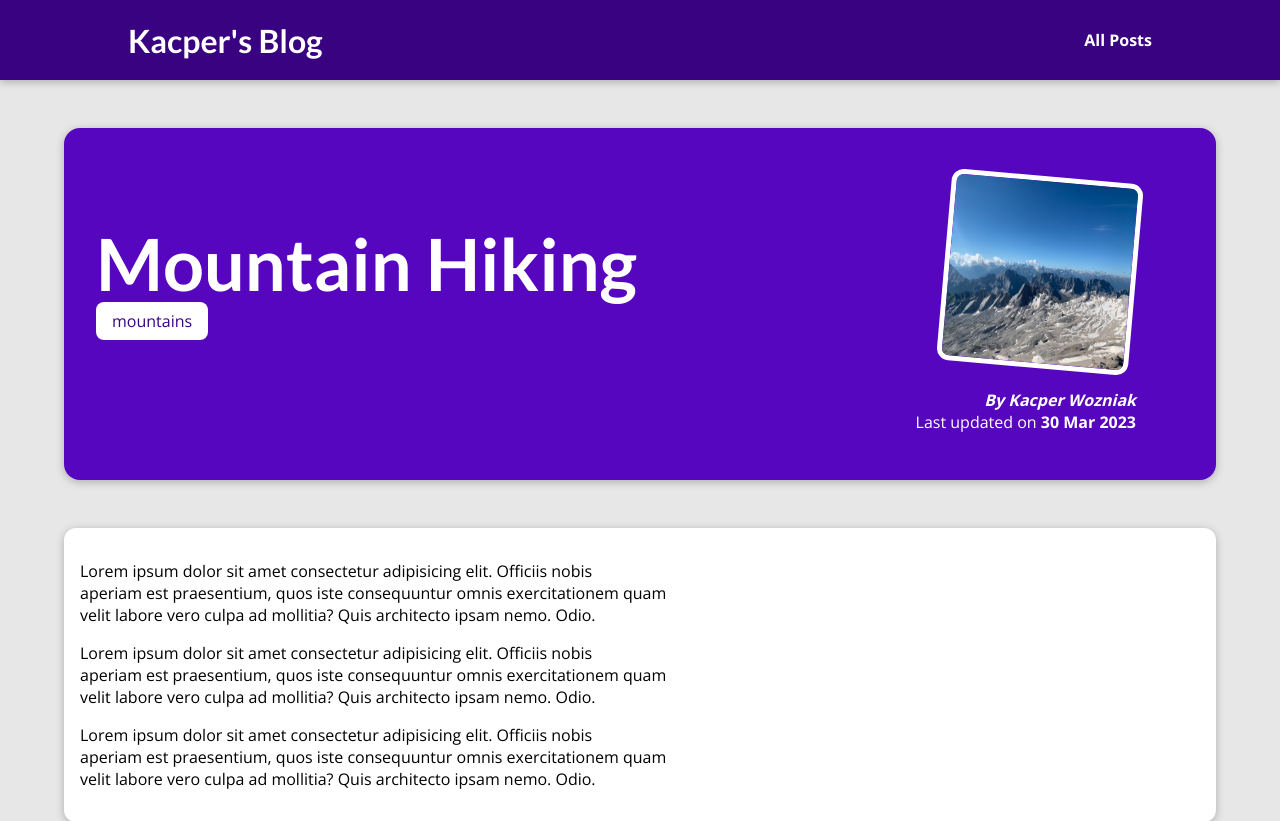
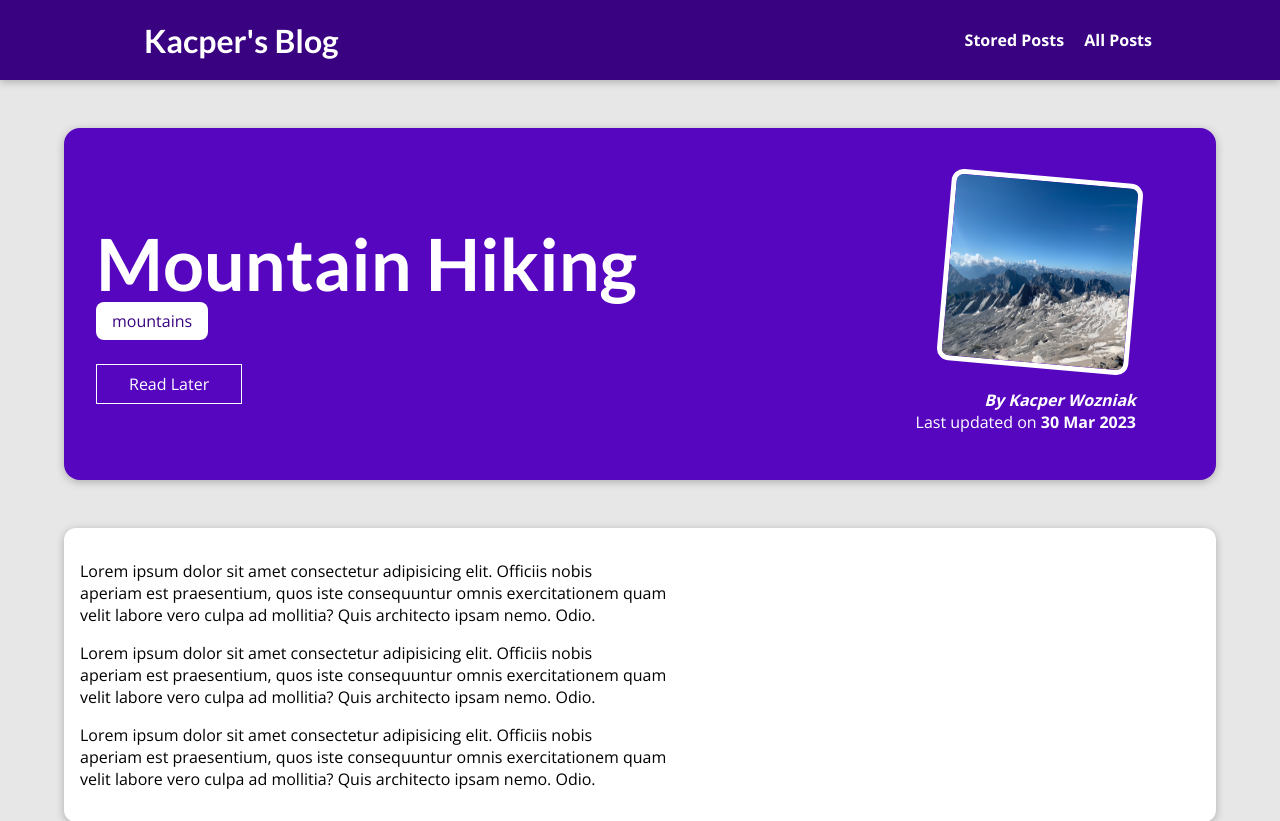
Before and after one commit to Chaki0981/my_site, a Django app: a page that uses templates/base.html in a window 1280 px wide. Shown: the top 821 px of the page. Run offline with Django 4.2, Linux system fonts and the light colour scheme; data comes from the database, SQL or seed files in the repository; both versions use the stored data as it was after the commit.

Commit message:
Read Later function added.

```diff
--- a/blog/templates/blog/all-posts.html
+++ b/blog/templates/blog/all-posts.html
@@ -5,7 +5,6 @@
     <link rel="stylesheet" href="{% static "blog/post.css" %}">
     <link rel="stylesheet" href="{% static "blog/all-posts.css" %}"/>
 {% endblock %}
-%}
 
 {% block content%}
     <section id="all-posts">
@@ -13,7 +12,7 @@
 
         <ul>
             {% for post in all_posts %}
-                {% include 'blog/includes/post.html'%}
+                {% include "blog/includes/post.html"%}
             {% endfor %}
         </ul>
     </section>
--- a/blog/templates/blog/post-detail.html
+++ b/blog/templates/blog/post-detail.html
@@ -33,6 +33,19 @@
                 Last updated on <time> {{post.date|date:"d M Y"}} </time>
             </div>
         </article>
+        <div id="read-later">
+            <form action="{% url "read-later" %}" method="POST">
+                {% csrf_token %}
+                <input type="hidden" name="post_slug" value="{{ post.slug }}">
+                <button>
+                    {% if save_for_later %}
+                        Remove from Read Later list
+                    {% else %}
+                        Read Later
+                    {% endif %}
+                    </button>
+            </form>
+        </div>
     </section>
 
     <main>
--- a/blog/urls.py
+++ b/blog/urls.py
@@ -4,6 +4,7 @@ from . import views
 urlpatterns = [
     path('', views.StartingPageView.as_view(), name='starting-page'),
     path("posts", views.AllPostsView.as_view(), name='posts-page'),
+    path("read-later", views.ReadLaterView.as_view(), name="read-later"),
     path("posts/<slug:slug>", views.ShowPostView.as_view(),
         name='post-detail-page'),
 ]
--- a/blog/views.py
+++ b/blog/views.py
@@ -156,13 +156,24 @@ class ShowPostView(View):
     #     context['comment_form'] = CommentForm()
     #     return context
 
+    def is_stored_post(self, request, post_slug):
+        stored_posts = request.session.get("stored_posts")
+        if stored_posts is not None:
+            is_saved_for_later = post_slug in stored_posts
+        else:
+            is_saved_for_later = False
+        return is_saved_for_later
+
     def get(self, request, slug):
         post = Post.objects.get(slug=slug)
+
+
         context = {
             "post": post,
             "post_tags": post.tag.all(),
             "comment_form": CommentForm(),
             "comments": post.comments.all().order_by("-id"),
+            "save_for_later": self.is_stored_post(request, post.slug),
         }
         return render(request, "blog/post-detail.html", context)
 
@@ -181,5 +192,38 @@ class ShowPostView(View):
             "post_tags": post.tag.all(),
             "comment_form": form,
             "comments": post.comments.all().order_by("-id"),
+            "save_for_later": self.is_stored_post(request, post.slug),
         }
         return render(request, "blog/post-detail.html", context)
+
+class ReadLaterView(View):
+    def get(self, request):
+        stored_posts = request.session.get("stored_posts")
+
+        context = {}
+
+        if stored_posts is None or len(stored_posts) == 0:
+            context["posts"] = []
+            context["has_posts"] = False
+        else:
+            posts = Post.objects.filter(slug__in=stored_posts)
+            context["posts"] = posts
+            context["has_posts"] = True
+
+        return render(request, "blog/stored-posts.html", context)
+
+    def post(self, request):
+        stored_posts = request.session.get("stored_posts")
+
+        if stored_posts is None:
+            stored_posts = []
+
+        post_slug = request.POST["post_slug"]
+
+        if post_slug not in stored_posts:
+            stored_posts.append(post_slug)
+        else:
+            stored_posts.remove(post_slug)
+        request.session["stored_posts"] = stored_posts
+
+        return HttpResponseRedirect("/posts/" + post_slug)
--- a/static/app.css
+++ b/static/app.css
@@ -35,6 +35,7 @@ h3 {
   text-decoration: none;
   color: white;
   font-weight: bold;
+  margin-left: 1rem;
 }
 
 #main-navigation a:hover,
--- a/templates/base.html
+++ b/templates/base.html
@@ -13,6 +13,7 @@
     <header id="main-navigation">
         <h1><a href="{% url "starting-page"%}">Kacper's Blog</a></h1>
         <nav>
+            <a href="{% url "read-later" %}">Stored Posts</a>
             <a href="{% url "posts-page" %}">All Posts</a>
         </nav>
     </header>
```
Also changed, not shown: blog/static/blog/stored-posts.css (added, +39 -0 lines), blog/templates/blog/stored-posts.html (added, +24 -0 lines), db.sqlite3.
